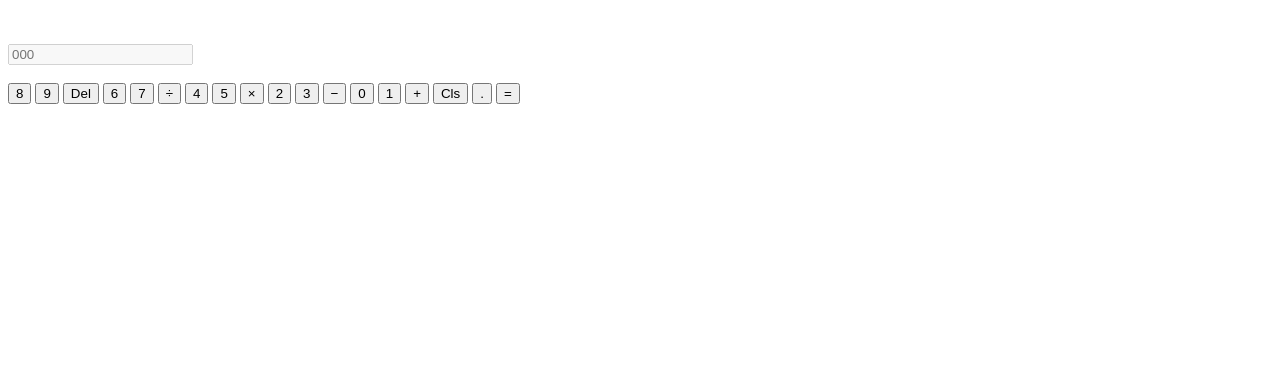
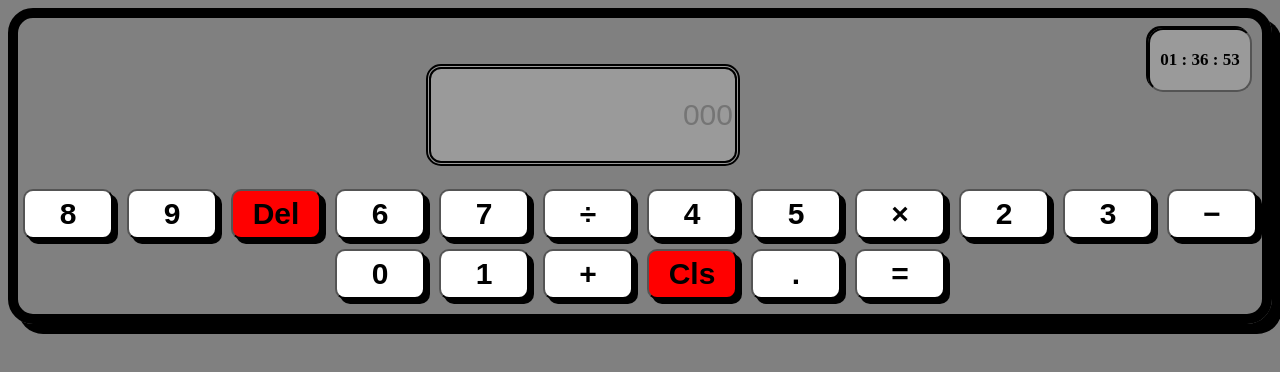
Before and after one commit to zaadevofc/simple-calculator, a plain HTML site: page index.html in a window 1280 px wide. Drawn offline with Linux system fonts and the light colour scheme.

Commit message:
Update 😴

```diff
--- a/index.html
+++ b/index.html
@@ -2,14 +2,85 @@
 <html>
 <head>
   <title>Simple Calculator || By ZaaDevOfc</title>
-        <link rel="stylesheet" href="style.css" type="text/css" media="all" />
 </head>
 <body>
+  <style type="text/css" media="all">
+    * {
+      text-align: center;
+      background-color: #fffffff;
+    }
+    body {
+      border: 10px solid #000000;
+      padding-top: 10px;
+      padding-bottom: 10px;
+      border-radius: 25px;
+      background-color: #808080ff;
+      box-shadow: 10px 10px;
+    }
+    button {
+      height: 50px;
+      width: 90px;
+      font-weight: bold;
+      text-align: center;
+      border: 2px solid #00000;
+      border-radius: 10px;
+      font-size: 30px;
+      color: black;
+      margin: 5px;
+      background-color: #ffffff;
+      box-shadow: 5px 5px;
+      transform: translateY (10px) black;
+      user-select: none;
+      outline: none;
+    }
+    button:active {
+      background-color: grey;
+      box-shadow: 0 5px #666;
+    }
+    header {
+      width: 100px;
+      height: 40px;
+      background-color: #ababab9b;
+      color: rgb(0,0,0);
+      text-align: center;
+      float: right;
+      padding-top: 20px;
+      border: 2px solid rgb(0,0,0);
+      border-style: inset;
+      border-radius: 15px;
+      font-weight: bold;
+      font-size: 17px;
+      margin-right: 10px;
+      margin-bottom: 10px;
+      box-shadow: -2px -2px;
+
+    }
+    #screen {
+      width: 300px;
+      height: 90px;
+      text-align: right;
+      color: black;
+      font-size: 30px;
+      border-radius: 15px;
+      background-color: #ababab9b;
+      border: 5px solid #000000;
+      border-style: double;
+
+    }
+    #buttons {}
+    #btn {}
+    .clear {
+      background-color: red;
+    }
+    .clear:active {
+      background-color: green;
+    }
+  </style>
   <div id="buttons">
     <header></header>
     <!-- <header class="myName"></header>-->
     <br /><br>
-        <input id="screen" type="alphanumeric" value="" max="9" placeholder="000" disabled/>
+    <input id="screen" type="alphanumeric" value="" max="9" placeholder="000" disabled />
     <br /><br />
     <div id="btn">
       <button class="eight" onclick=insertNum("8")>8</button>
@@ -32,6 +103,58 @@
       <button class="equality" onclick=calc()>=</button>
     </div>
   </div>
-        <script src="engine.js" type="text/javascript" charset="utf-8"></script>
+  <script type="text/javascript" charset="utf-8">
+    function printTime() {
+      var t = document.getElementsByTagName("header")[0];
+      var d = new Date();
+      var h = d.getHours();
+      var m = d.getMinutes();
+      var s = d.getSeconds();
+      if (h < 10) {
+        h = "0" + h
+      }
+      if (m < 10) {
+        m = "0" + m
+      }
+      if (s < 10) {
+        s = "0" + s
+      }
+      t.innerHTML = h + " : " + m + " : " + s;
+    };
+    setInterval(printTime, 1000);
+
+    //The number and symbol Display function on the screen eith other calculations
+    function insertNum(num) {
+      var screen = document.getElementById("screen");
+      screen.value += num;
+    };
+    function insertSym(sym) {
+
+      var screen = document.getElementById("screen");
+      screen.value += sym;
+    };
+
+    function calc() {
+      var screen = document.getElementById("screen");
+      var result = eval(screen.value);
+      screen.value = result;
+      /*if( calc != undefined ){
+        screen.value = "NaN"
+    }*/
+    };
+
+    //The Cls (Clear Screen) function
+    function cls() {
+      var screen = document.getElementById("screen");
+      screen.value = "";
+    }
+
+    function del() {
+      var screen = document.getElementById("screen");
+      var exp = screen.value;
+      var led = exp.substring(0, exp.length-1);
+      screen.value = led;
+    };
+  </script>
 </body>
 </html>
```
Lines whose indentation alone changed are shown as unchanged.
